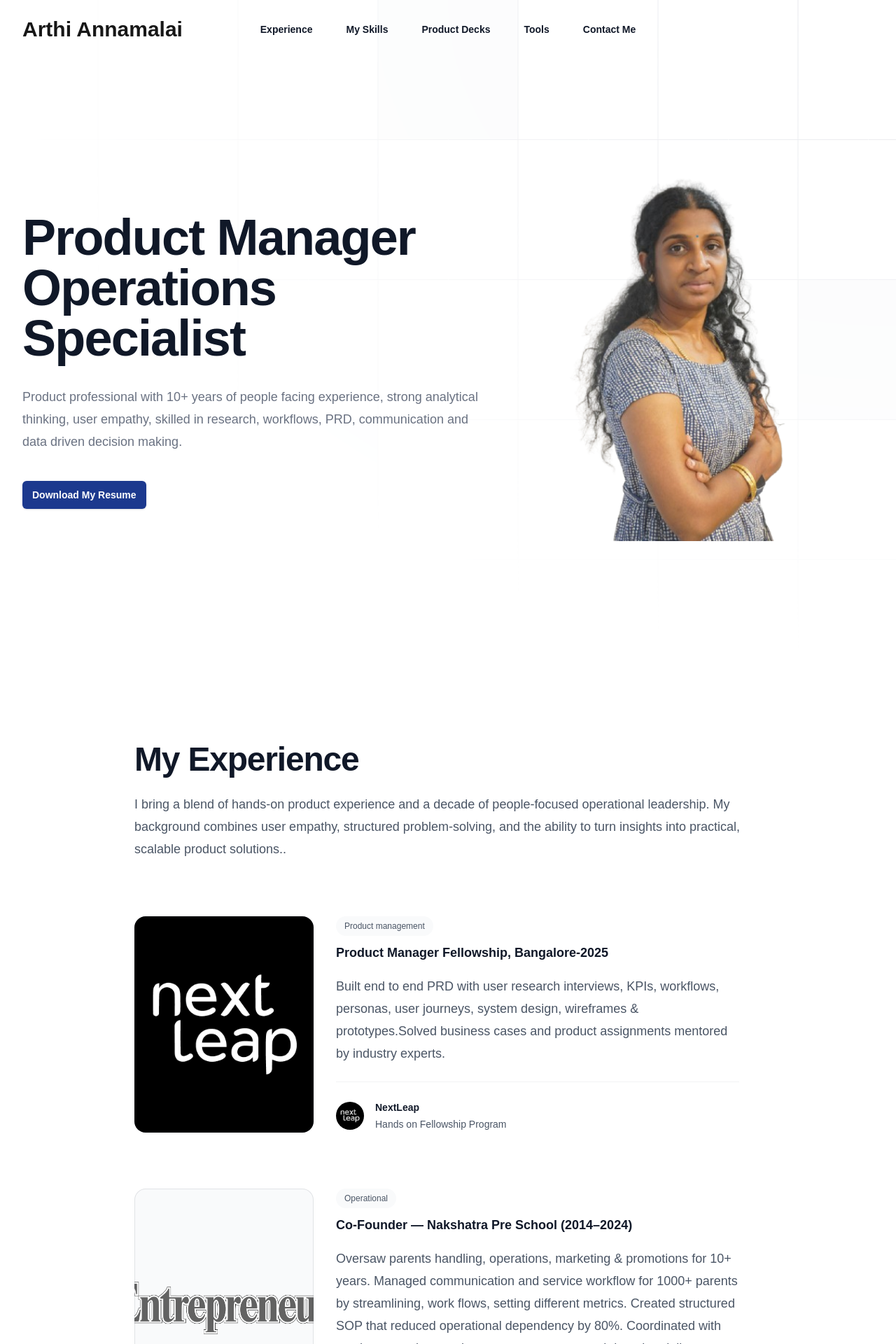
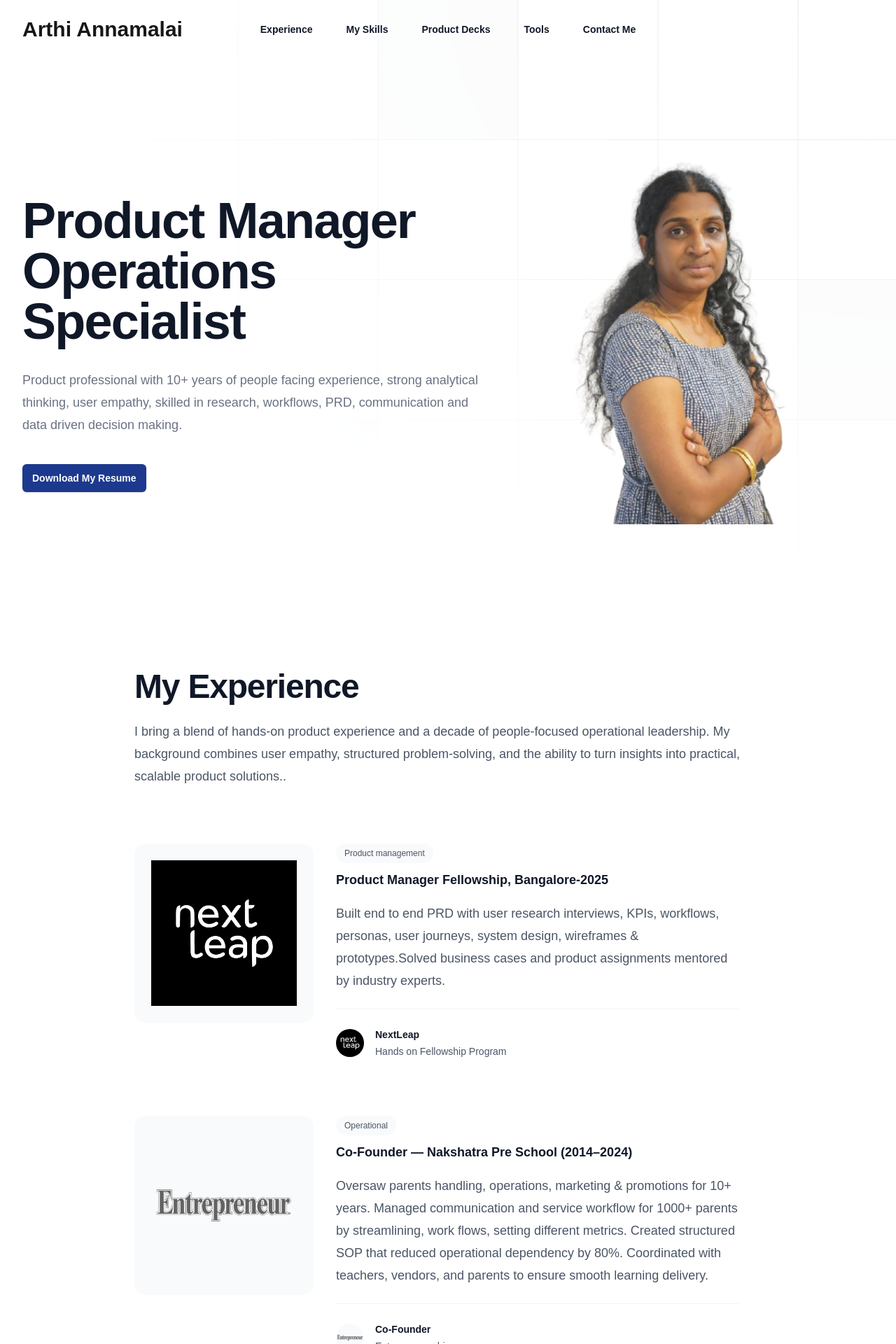
Before and after one commit to writetoarthi/arthiportfolio, a Next.js app: page / in a window 1280 px wide. Shown: the top 1920 px of the page at 70% size. Built offline with nearby package versions, Linux system fonts and the light colour scheme.

Commit message:
6th after adding new resume and ski

```diff
--- a/src/app/component/experience.tsx
+++ b/src/app/component/experience.tsx
@@ -43,7 +43,7 @@ Built end to end PRD with user research interviews, KPIs, workflows, personas, u
 export default function Example() {
   return (
     <section id="experience" >
-    <div className="bg-white py-24 sm:py-32">
+    <div className="bg-white py-8 sm:py-12">
       <div className="mx-auto max-w-7xl px-6 lg:px-8">
         <div className="mx-auto max-w-2xl lg:max-w-4xl">
           <h2 className="text-pretty text-4xl font-semibold tracking-tight text-gray-900 sm:text-5xl">My Experience</h2>
@@ -51,13 +51,12 @@ export default function Example() {
           <div className="mt-16 space-y-20 lg:mt-20">
             {posts.map((post) => (
               <article key={post.id} className="relative isolate flex flex-col gap-8 lg:flex-row">
-                <div className="relative aspect-video sm:aspect-[2/1] lg:aspect-square lg:w-64 lg:shrink-0">
-                  <img
-                    alt=""
-                    src={post.imageUrl}
-                    className="absolute inset-0 size-full rounded-2xl bg-gray-50 object-cover"
-                  />
-                  <div className="absolute inset-0 rounded-2xl ring-1 ring-inset ring-gray-900/10" />
+                <div className="relative aspect-square w-full lg:w-64 lg:shrink-0">
+                <img
+                alt=""
+                src={post.imageUrl}
+                className="absolute inset-0 w-full rounded-2xl bg-gray-50 object-contain object-center p-6"
+                />
                 </div>
                 <div>
                   <div className="flex items-center gap-x-4 text-xs">
--- a/src/app/component/hero.tsx
+++ b/src/app/component/hero.tsx
@@ -81,7 +81,7 @@ export default function Example() {
         </Dialog>
       </header>
 
-      <div className="relative isolate pt-14">
+      <div className="relative isolate pt-8">
         <svg
           aria-hidden="true"
           className="absolute inset-0 -z-10 size-full stroke-gray-200 [mask-image:radial-gradient(100%_100%_at_top_right,white,transparent)]"
@@ -128,7 +128,7 @@ driven decision making.
 
             </div>
           </div>
-          <div className="mt-16 sm:mt-24 lg:mt-0 lg:shrink-0 lg:grow">
+          <div className="mt-12 sm:mt-16 lg:mt-0 lg:shrink-0 lg:grow">
              <img alt="" src="arthi6.png" width={500} height={500} />
           </div>
         </div>
--- a/src/app/component/skills.tsx
+++ b/src/app/component/skills.tsx
@@ -4,7 +4,7 @@ export default function Example() {
     <div className="bg-white px-6 py-24 sm:py-32 lg:px-8">
       <div className="mx-auto max-w-2xl text-center">
                     <h2 className="text-pretty text-4xl font-semibold tracking-tight text-gray-900 sm:text-5xl">My Skills</h2>
-        <p className="mt-4 text-left text-pretty text-lg font-medium text-gray-500 sm:text-xl/8">
+        <p className="mt-4 text-left text-pretty text-lg/8 font-medium text-gray-500 sm:text-lg/8">
           My skills include Product Strategy, User Research, RCA & Metrics Analysis, Guesstimates, KPI Trees, PRDs & User Flows, Agile Delivery, User empathy, Team Co-ordination, Stakeholders Communication and technical skills across HTML, Tailwind CSS, Next.js, API Routes, and MySQL.
         </p>
       </div>
```
